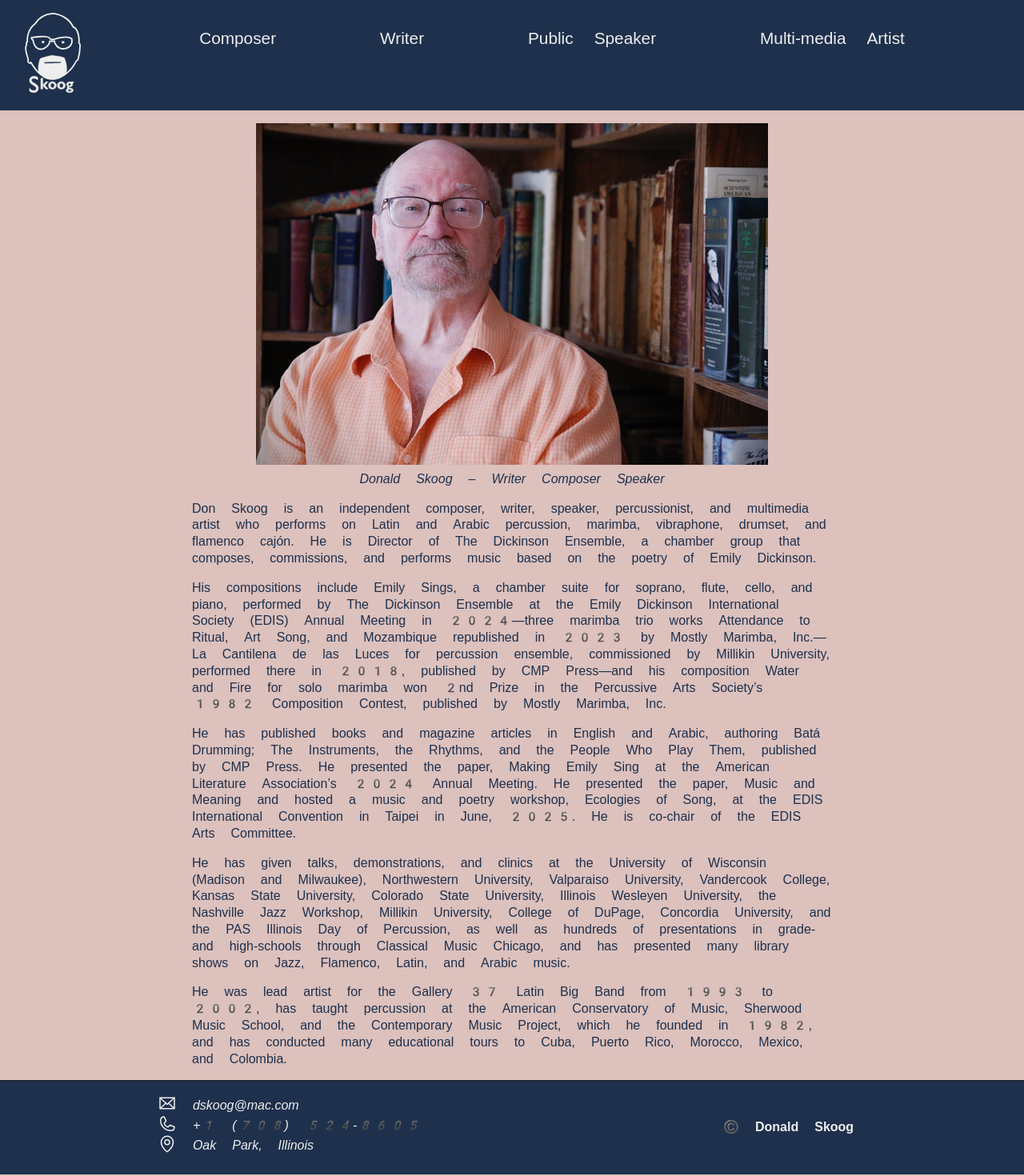
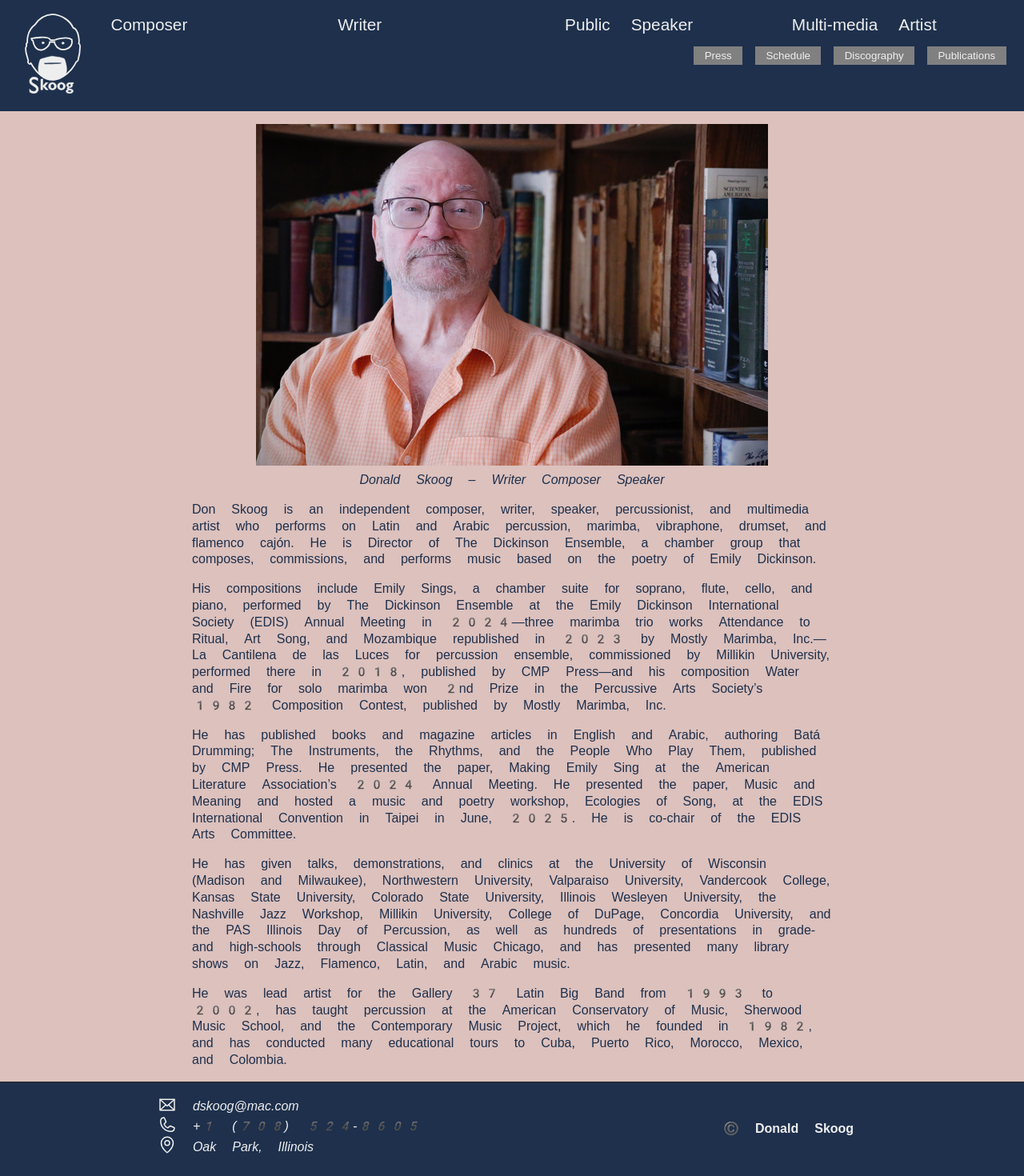
Before and after one commit to donaldskoog/don-skoog-website, a Jekyll site: the page built from index.md, in a window 1280 px wide. Shown: the whole page at 80% size. Built offline with Jekyll 4.4.1, drawn with Linux system fonts in a browser that asks for light colours; some web fonts are replaced.

Commit message:
Add a second level of items to the main menu.

```diff
--- a/_layouts/default.html
+++ b/_layouts/default.html
@@ -84,6 +84,18 @@
         <li>
           <a class="menuItem" href="/artist">Multi-media Artist</a>
         </li>
+        <li>
+          <a class="menuItem secondary" href="/press">Press</a>
+        </li>
+        <li>
+          <a class="menuItem secondary" href="/schedule">Schedule</a>
+        </li>
+        <li>
+          <a class="menuItem secondary" href="/discography">Discography</a>
+        </li>
+        <li>
+          <a class="menuItem secondary" href="/publications">Publications</a>
+        </li>
       </ul>
     </nav>
 
--- a/style.css
+++ b/style.css
@@ -309,8 +309,21 @@ footer p {
     margin: 0;
   }
 
+  .menuItem.secondary {
+    background-color: grey;
+    padding: 0.2em 1em;
+    font-size: smaller;
+  }
+
   .menuItem:hover {
     text-decoration: underline;
+  }
+
+  .menuItem.secondary:hover {
+    background-color: var(--white);
+    padding: 0.2em 1em;
+    font-size: smaller;
+    color: grey;
   }
 
   .hamburger {
@@ -319,13 +332,21 @@ footer p {
 
   .menu {
     position: relative;
+    display: flex;
+    flex-wrap: wrap;
+    gap: 0.8em 1em;
     transform: unset;
     visibility: visible;
-    display: flex;
-    gap: 0.2em;
-    justify-content: space-evenly;
+    justify-content: flex-end;
     align-items: center;
     padding: 0.4em;
+  }
+
+  .menu li:nth-of-type(1),
+  .menu li:nth-of-type(2),
+  .menu li:nth-of-type(3),
+  .menu li:nth-of-type(4) {
+    width: calc(25% - 1em);
   }
 
   section>div:first-of-type {
```
